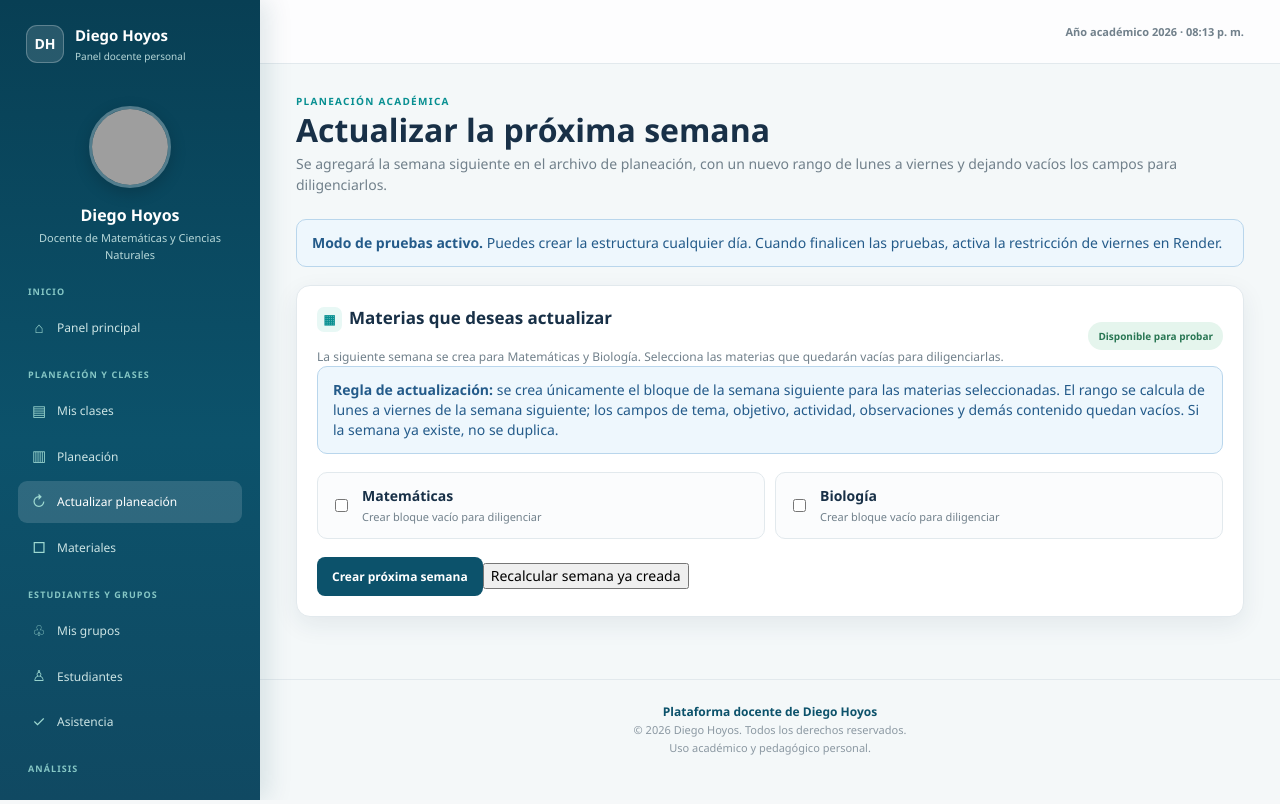
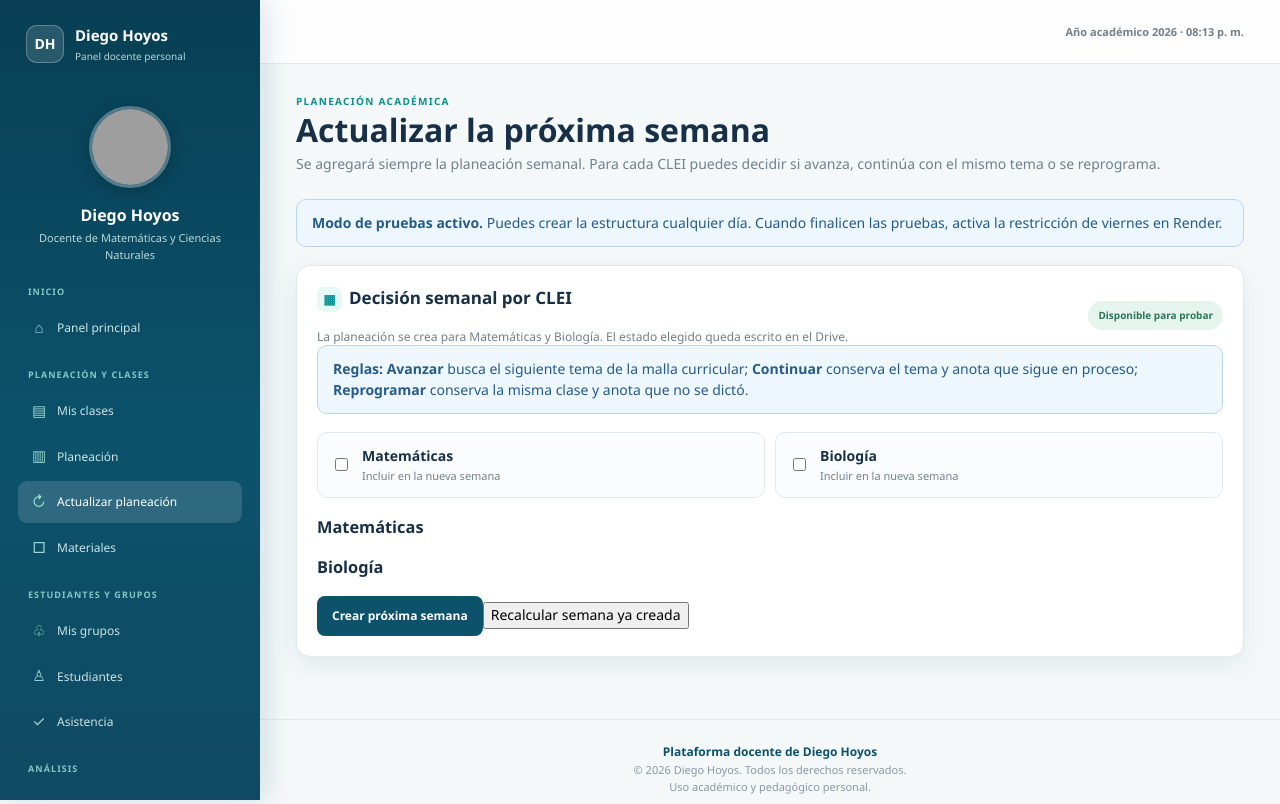
Before and after one commit to Diegoho58-dev/mi_plataforma_docente, a Flask app: page /actualizar-planeacion in a window 1280 px wide. Run offline with Flask 3, Linux system fonts and the light colour scheme; the visitor is signed in with stand-in values (Sample User, id 1); parts of the project's set-up code (start-up, migrations or seed data) failed here and were passed over; grey boxes are pictures that could not be loaded.

Commit message:
Update planning section with new descriptions and rules

```diff
--- a/templates/actualizar_planeacion.html
+++ b/templates/actualizar_planeacion.html
@@ -6,7 +6,7 @@
 <section class="welcome-section">
   <p class="eyebrow">PLANEACIÓN ACADÉMICA</p>
   <h1>Actualizar la próxima semana</h1>
-  <p class="subtitle">Se agregará la semana siguiente en el archivo de planeación, con un nuevo rango de lunes a viernes y dejando vacíos los campos para diligenciarlos.</p>
+  <p class="subtitle">Se agregará siempre la planeación semanal. Para cada CLEI puedes decidir si avanza, continúa con el mismo tema o se reprograma.</p>
 </section>
 
 {% if not only_friday %}
@@ -16,10 +16,11 @@
 {% if message %}<div class="data-alert alert-success" role="status">{{ message }}</div>{% endif %}
 
 <section class="panel planning-update-panel">
-  <div class="panel-heading"><div><h2><span class="heading-icon">▦</span>Materias que deseas actualizar</h2><p class="panel-help">La siguiente semana se crea para Matemáticas y Biología. Selecciona las materias que quedarán vacías para diligenciarlas.</p></div><span class="status-pill {{ 'status-ready' if (is_friday or not only_friday) else 'status-muted' }}">{{ 'Disponible para probar' if not only_friday else ('Disponible hoy' if is_friday else 'Solo viernes') }}</span></div>
-  <div class="data-alert alert-info"><strong>Regla de actualización:</strong> se crea únicamente el bloque de la semana siguiente para las materias seleccionadas. El rango se calcula de lunes a viernes de la semana siguiente; los campos de tema, objetivo, actividad, observaciones y demás contenido quedan vacíos. Si la semana ya existe, no se duplica.</div>
+  <div class="panel-heading"><div><h2><span class="heading-icon">▦</span>Decisión semanal por CLEI</h2><p class="panel-help">La planeación se crea para Matemáticas y Biología. El estado elegido queda escrito en el Drive.</p></div><span class="status-pill {{ 'status-ready' if (is_friday or not only_friday) else 'status-muted' }}">{{ 'Disponible para probar' if not only_friday else ('Disponible hoy' if is_friday else 'Solo viernes') }}</span></div>
+  <div class="data-alert alert-info"><strong>Reglas:</strong> <b>Avanzar</b> busca el siguiente tema de la malla curricular; <b>Continuar</b> conserva el tema y anota que sigue en proceso; <b>Reprogramar</b> conserva la misma clase y anota que no se dictó.</div>
   <form method="post" class="planning-selection-form" data-selection-form>
-    <div class="planning-options">{% for option in options %}<label class="planning-option"><input type="checkbox" name="materia" value="{{ option.value }}" {% if option.value in selected %}checked{% endif %}><span><strong>{{ option.label }}</strong><small>Crear bloque vacío para diligenciar</small></span></label>{% endfor %}</div>
+    <div class="planning-options">{% for option in options %}<label class="planning-option"><input type="checkbox" name="materia" value="{{ option.value }}" {% if option.value in selected %}checked{% endif %}><span><strong>{{ option.label }}</strong><small>Incluir en la nueva semana</small></span></label>{% endfor %}</div>
+    {% for option in options %}<div class="planning-decision-grid"><h3>{{ option.label }}</h3>{% for clei in cleis %}<label><span>{{ clei }}</span><select name="decision__{{ option.value|lower|replace('á','a')|replace('é','e')|replace('í','i')|replace('ó','o')|replace('ú','u')|replace(' ','') }}__{{ clei|lower|replace(' ','') }}"><option value="avanzar">Avanzar al siguiente tema</option><option value="continuar">Continuar el mismo tema</option><option value="reprogramar">Reprogramar: no se dictó</option></select></label>{% endfor %}</div>{% endfor %}
     <div class="planning-form-actions"><button class="primary-button action-button" type="submit" name="accion" value="crear">Crear próxima semana</button><button class="secondary-button action-button" type="submit" name="accion" value="recalcular">Recalcular semana ya creada</button></div>
   </form>
 </section>
```
